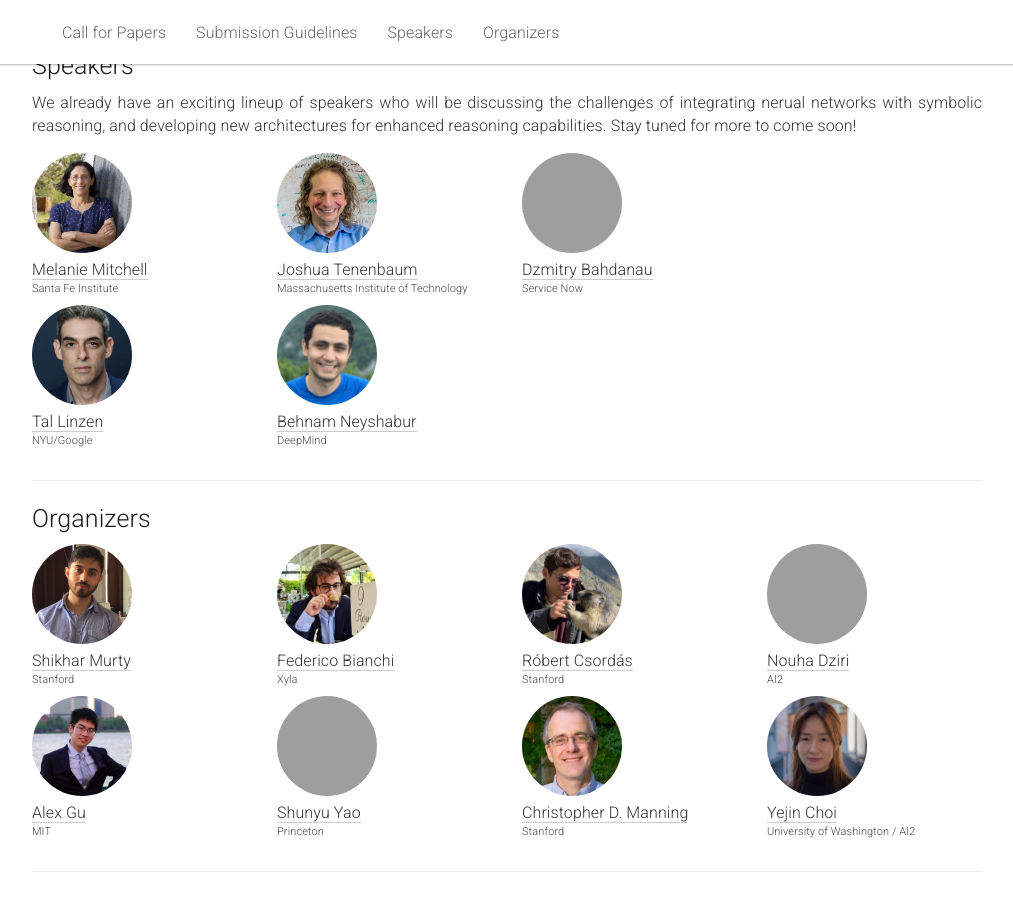
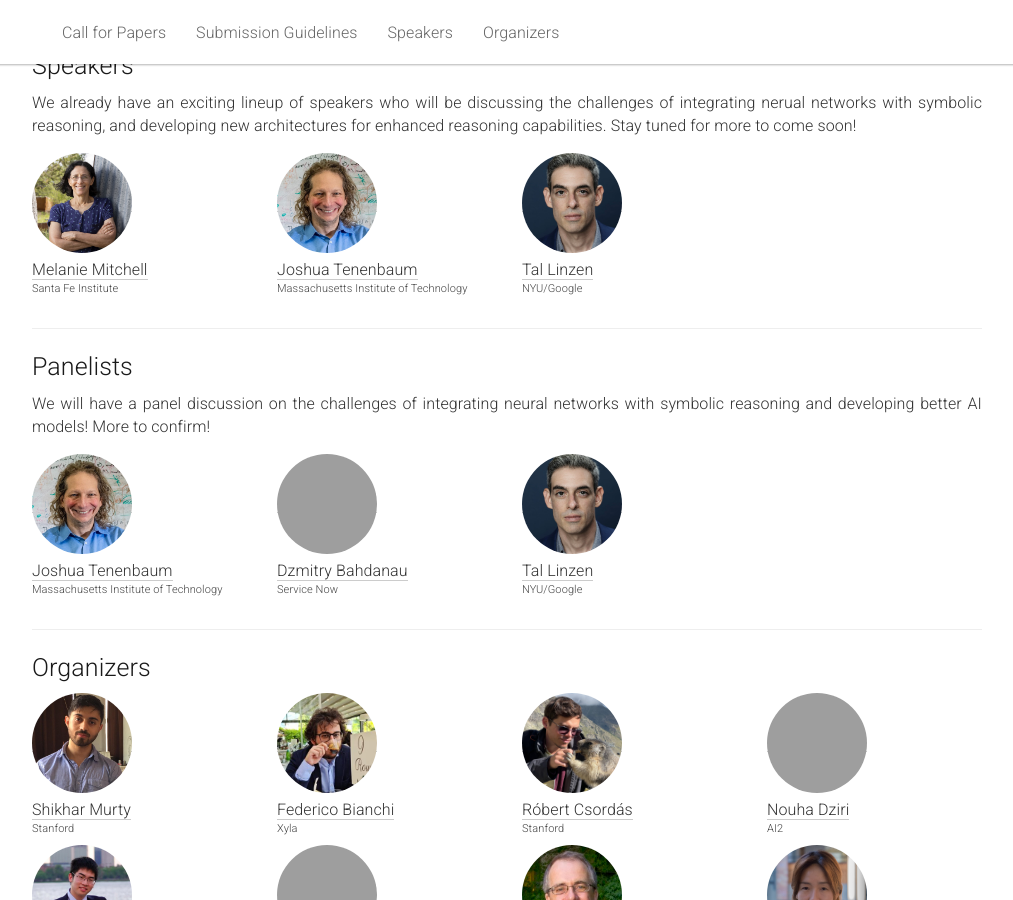
Before and after one commit to s2r-at-scale-workshop/s2r-at-scale-workshop.github.io, a Jekyll site: the page built from _pages/home.md, in a window 1280 px wide and 900 px high, scrolled down 1191 px, cut to the strip 0-900 px from the top of the window. Shown: the whole strip, without its empty margins (133-1146 px from the left). Built offline with Jekyll 4.4.1, drawn with Linux system fonts in a browser that asks for light colours; grey boxes are pictures that could not be loaded.

Commit message:
fix order and iamges

```diff
--- a/_pages/home.md
+++ b/_pages/home.md
@@ -127,6 +127,45 @@ acknowledgements: ""
     </div>
   </div>
   <div class="col-xs-6 col-lg-3">
+    <a href="https://tallinzen.net/">
+      <img class="people-pic" src="{{ "/static/img/people/tl.jpeg" | prepend:site.baseurl }}">
+    </a>
+    <div class="people-name">
+      <a href="https://tallinzen.net/">Tal Linzen</a>
+      <h6>NYU/Google</h6>
+    </div>
+  </div>
+</div>
+
+<hr />
+
+<!-- Panelists -->
+
+<div class="row" id="panelists">
+  <div class="col-xs-12">
+    <h2>Panelists</h2>
+  </div>
+</div>
+<div class="row">
+    <div class="col-xs-12">
+        <p>
+          We will have a panel discussion on the challenges of integrating neural networks with symbolic reasoning and developing better AI models!
+          More to confirm!
+        </p>
+    </div>
+</div>
+
+<div class="row">
+  <div class="col-xs-6 col-lg-3">
+    <a href="https://cocosci.mit.edu/josh">
+      <img class="people-pic" src="{{ "/static/img/people/jt.jpg" | prepend:site.baseurl }}">
+    </a>
+    <div class="people-name">
+      <a href="https://cocosci.mit.edu/josh">Joshua Tenenbaum</a>
+      <h6>Massachusetts Institute of Technology</h6>
+    </div>
+  </div>
+  <div class="col-xs-6 col-lg-3">
     <a href="https://rizar.github.io/">
       <img class="people-pic" src="{{ "/static/img/people/db.png" | prepend:site.baseurl }}">
     </a>
@@ -135,8 +174,6 @@ acknowledgements: ""
       <h6>Service Now</h6>
     </div>
   </div>
-</div>
-<div class="row">
   <div class="col-xs-6 col-lg-3">
     <a href="https://tallinzen.net/">
       <img class="people-pic" src="{{ "/static/img/people/tl.jpeg" | prepend:site.baseurl }}">
@@ -146,16 +183,9 @@ acknowledgements: ""
       <h6>NYU/Google</h6>
     </div>
   </div>
-  <div class="col-xs-6 col-lg-3">
-    <a href="https://www.neyshabur.net/">
-      <img class="people-pic" src="{{ "/static/img/people/bn.jpeg" | prepend:site.baseurl }}">
-    </a>
-    <div class="people-name">
-      <a href="https://www.neyshabur.net/">Behnam Neyshabur</a>
-      <h6>DeepMind</h6>
-    </div>
-  </div>
+
 </div>
+
 
 <hr />
 
```
